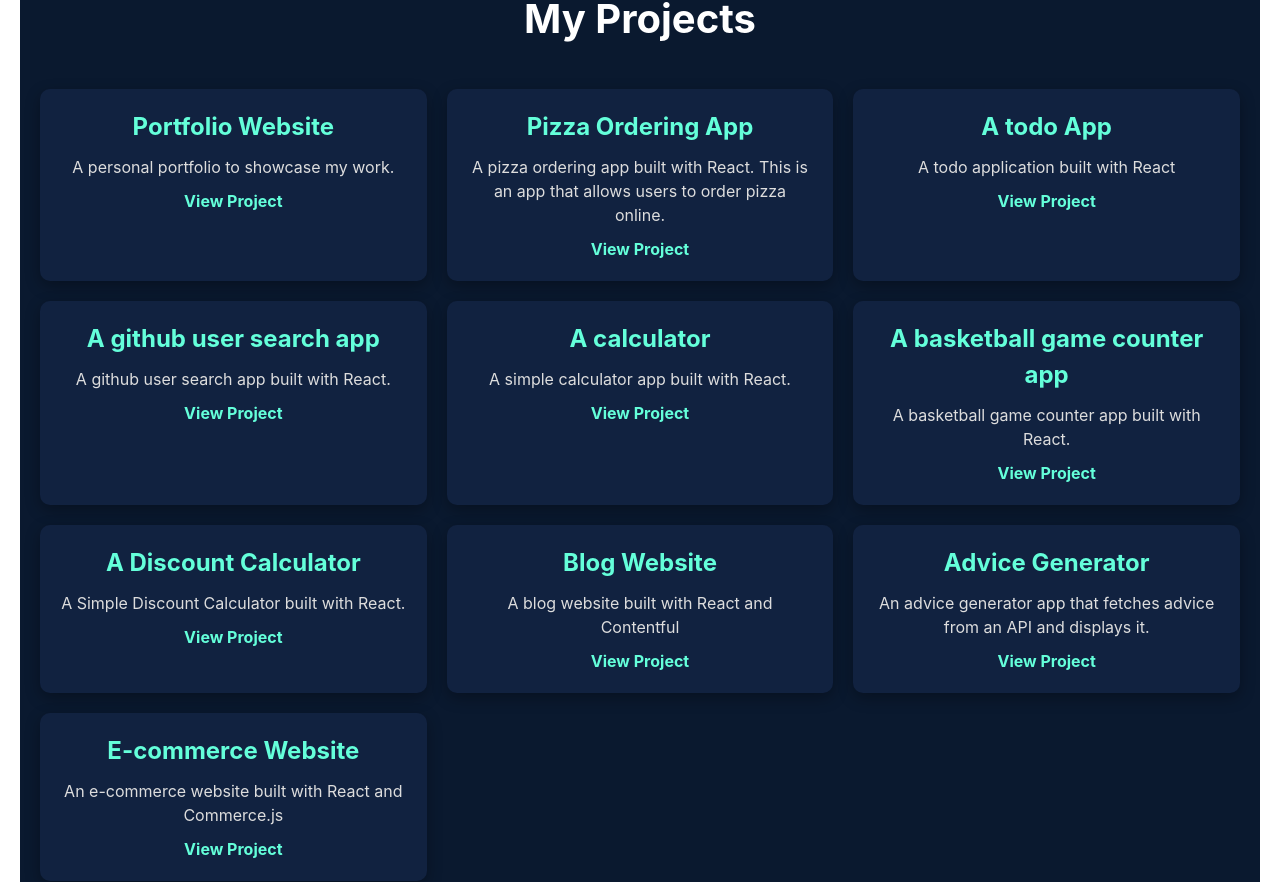
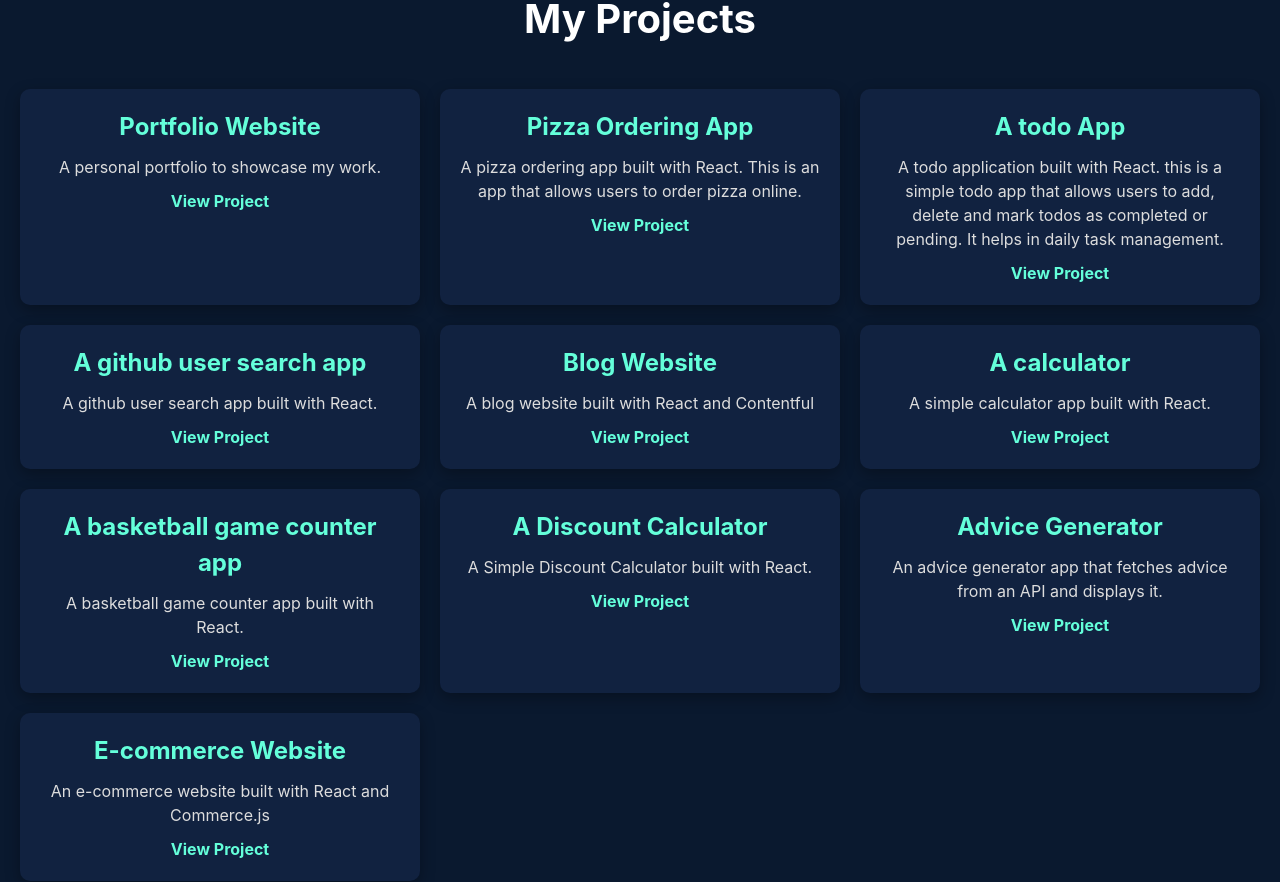
Before and after one commit to okonji-vic/portfolio, a React (Vite) app: page / in a window 1280 px wide. Shown: the part 1563-2445 px from the top of the page. Built offline with nearby package versions, Linux system fonts and the light colour scheme.

Commit message:
project update

```diff
--- a/src/components/Projects.jsx
+++ b/src/components/Projects.jsx
@@ -10,18 +10,25 @@ function Projects() {
     },
     {
       title: "Pizza Ordering App",
-      description: "A pizza ordering app built with React. This is an app that allows users to order pizza online.",
+      description:
+        "A pizza ordering app built with React. This is an app that allows users to order pizza online.",
       link: "https://pizza-menu-1.netlify.app/",
     },
     {
       title: "A todo App",
-      description: "A todo application built with React",
+      description:
+        "A todo application built with React. this is a simple todo app that allows users to add, delete and mark todos as completed or pending. It helps in daily task management.",
       link: "https://todoist02.netlify.app/",
     },
     {
       title: "A github user search app",
       description: "A github user search app built with React.",
       link: "https://repo02.netlify.app/",
+    },
+    {
+      title: "Blog Website",
+      description: "A blog website built with React and Contentful",
+      link: "https://blog-post01.netlify.app/",
     },
     {
       title: "A calculator",
@@ -40,13 +47,9 @@ function Projects() {
       link: "https://discount-calculator01.netlify.app/",
     },
     {
-      title: "Blog Website",
-      description: "A blog website built with React and Contentful",
-      link: "https://blog-post01.netlify.app/",
-    },
-    {
       title: "Advice Generator",
-      description: "An advice generator app that fetches advice from an API and displays it.",
+      description:
+        "An advice generator app that fetches advice from an API and displays it.",
       link: "https://advice01.netlify.app/",
     },
     {
@@ -54,9 +57,6 @@ function Projects() {
       description: "An e-commerce website built with React and Commerce.js",
       link: "#",
     },
-
-
-
   ];
 
   return (
```
